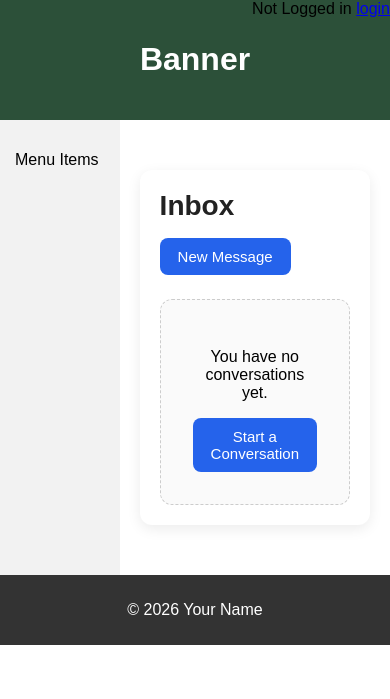
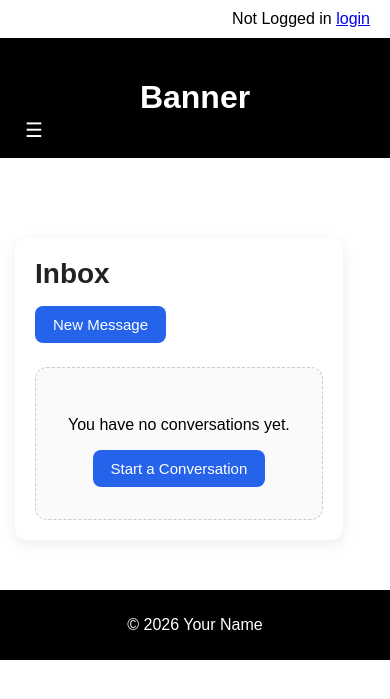
Before and after one commit to ThanhHoang15/BookExPython, a Django app: template bookEx/templates/bookMng/inbox.html in a window 390 px wide. Shown: the top 699 px of the page. Run offline with Django 3.2, Linux system fonts and the light colour scheme; the template is opened without the code that fills it, so the values that code supplies are empty.

Commit message:
add black banner and hamburger for responsive bar

```diff
--- a/bookEx/static/main.css
+++ b/bookEx/static/main.css
@@ -3,47 +3,133 @@ body {
     font-family: Arial, sans-serif;
 }
 
-/* Banner */
+/* top right */
+.top-right {
+    width: 100%;
+    text-align: right;
+    padding: 10px 20px;
+    box-sizing: border-box;
+}
+
+/* banner */
 .banner {
-    background-color: #2c5039;
+    background-color: black;
     color: white;
     text-align: center;
     padding: 20px;
+    position: relative;
 }
 
-/* Layout */
+/* hamburger */
+.hamburger {
+    position: absolute;
+    bottom: 10px;
+    left: 15px;
+    font-size: 20px;
+    background: black;
+    color: white;
+    border: none;
+    padding: 6px 10px;
+    cursor: pointer;
+    display: none;
+}
+
+/* layout */
 .container {
     display: flex;
     min-height: 400px;
 }
 
-/* Left Menu */
+/* sidebar */
 .menu {
-    width: 200px;
+    width: 220px;
     background-color: #f2f2f2;
     padding: 15px;
+    flex-shrink: 0;
 }
 
 .menu ul {
     list-style: none;
     padding: 0;
+    margin: 0;
 }
 
 .menu li {
-    margin-bottom: 10px;
+    margin-bottom: 12px;
 }
 
-/* Right Content */
+.menu a {
+    text-decoration: none;
+    color: black;
+    font-weight: 600;
+}
+
+.menu a:hover {
+    color: #0d6efd;
+    text-decoration: underline;
+}
+
+/* content */
 .content {
     flex: 1;
-    padding: 20px;
-    background-color: #ffffff;
+    padding: 40px 20px;
+    display: flex;
 }
 
-/* Footer */
+/* center ALL page content */
+.page-box {
+    display: flex;
+    flex-direction: column;
+    align-items: center;
+    width: fit-content;
+    max-width: 100%;
+}
+
+/* center headings */
+.page-box h1,
+.page-box h2,
+.page-box h3 {
+    margin-bottom: 20px;
+}
+
+/* center forms + tables */
+.page-box table,
+.page-box form,
+.page-box .table-container,
+.page-box .message-box-container {
+    margin-left: auto;
+    margin-right: auto;
+}
+
+/* footer */
 .footer {
-    background-color: #333;
+    background-color: black;
     color: white;
     text-align: center;
     padding: 10px;
 }
+
+/* MOBILE */
+@media (max-width: 767px) {
+    .container {
+        display: block;
+    }
+
+    .hamburger {
+        display: block;
+    }
+
+    .menu {
+        display: none;
+        width: 100%;
+    }
+
+    .menu.show {
+        display: block;
+    }
+
+    .content {
+        width: 100%;
+        padding: 50px 15px 20px 15px;
+    }
+}
--- a/bookEx/templates/base.html
+++ b/bookEx/templates/base.html
@@ -1,58 +1,73 @@
 {% load static %}
-
 
 <!DOCTYPE html>
 <html lang="en">
 <head>
     <meta charset="UTF-8">
     <title>Layout Example</title>
-    <link rel="stylesheet" href="../static/main.css">
-    <link rel="stylesheet" href="{% static 'table_format.css' %}" type="text/css" />
+
+    <link rel="stylesheet" href="{% static 'main.css' %}">
+    <link rel="stylesheet" href="{% static 'table_format.css' %}">
     <link rel="stylesheet" href="{% static 'message_box.css' %}">
 </head>
+
 <body>
-    <span style="float: right;">
+
+<!-- top right login -->
+<div class="top-right">
     {% if user.is_authenticated %}
-           {{ user.username}}
+        {{ user.username }}
         <form action="{% url 'logout' %}?next=/" method="post">
+            {% csrf_token %}
             <button type="submit">logout</button>
-               {% csrf_token %}
         </form>
     {% else %}
         Not Logged in
         <a href="{% url 'login' %}?next=/">login</a>
     {% endif %}
-    </span>
-    <!-- Top Banner -->
+</div>
+
+<!-- banner -->
 <header class="banner">
     <h1>Banner</h1>
+
+    <!-- hamburger -->
+    <button class="hamburger" onclick="toggleMenu()">☰</button>
 </header>
 
-    <!-- Main Section -->
+<!-- main layout -->
 <div class="container">
 
-        <!-- Left Menu -->
-        <nav class="menu">
+    <!-- sidebar -->
+    <nav class="menu" id="sideMenu">
         <ul>
             {% block sidenav %}
-                    Menu Items
-                {% endblock sidenav %}
+            {% endblock %}
         </ul>
     </nav>
 
-        <!-- Right Main Content -->
+    <!-- content -->
     <main class="content">
+        <div class="page-box">
             {% block content %}
-                    <h1>Main Content</h1>
-                {% endblock content %}
+            {% endblock %}
+        </div>
     </main>
 
 </div>
 
-    <!-- Bottom Copyright -->
+<!-- footer -->
 <footer class="footer">
     <p>© 2026 Your Name</p>
 </footer>
 
+<!-- JS -->
+<script>
+function toggleMenu() {
+    const menu = document.getElementById("sideMenu");
+    menu.classList.toggle("show");
+}
+</script>
+
 </body>
 </html>
```
Also changed, not shown: db.sqlite3. Lines whose indentation alone changed are shown as unchanged.
